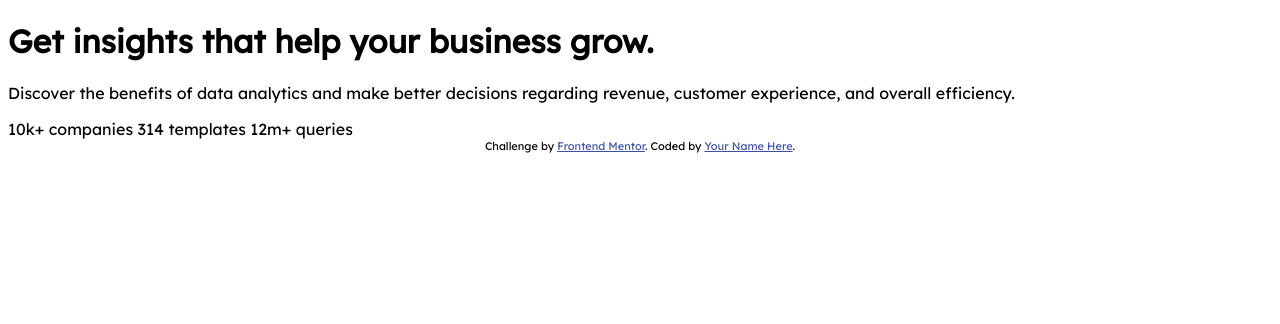
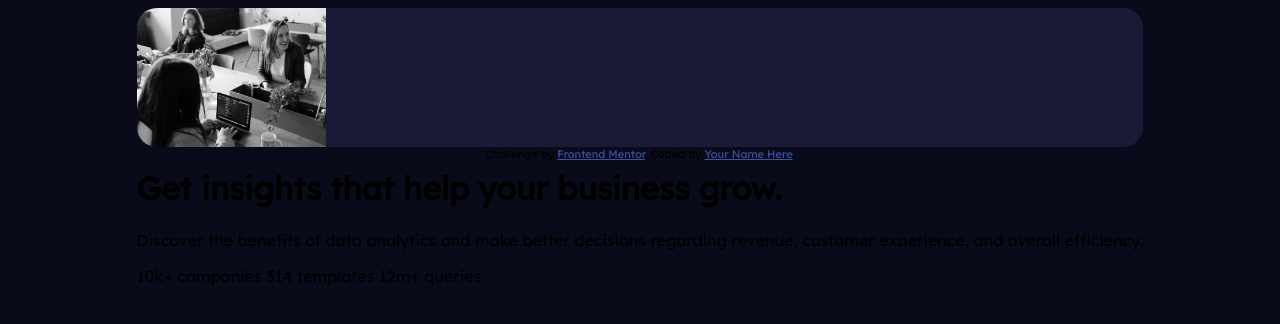
Before and after one commit to Georgecip1/stats, a plain HTML site: page index.html in a window 1280 px wide. Drawn offline with Linux system fonts and the light colour scheme.

Commit message:
Add files via upload

```diff
--- a/app.css
+++ b/app.css
@@ -1,8 +1,26 @@
-body{
-    font-family: 'Inter', sans-serif;
-    font-family: 'Lexend Deca', sans-serif;
-
+body {
+  font-family: "Inter", sans-serif;
+  font-family: "Lexend Deca", sans-serif;
+  display: flex;
+  background-color: hsl(233, 47%, 7%);
+  flex-direction: row;
+  justify-content: center;
 }
-.imagine{
-    background-image: url("./images/image-header-mobile.jpg");
+.container {
+  display: flex;
+  flex-direction: column;
+  justify-content: center;
+  align-items: center;
 }
+.imagine {
+  background-image: url("./images/image-header-mobile.jpg");
+  width: 100%;
+  height: 100%;
+  background-repeat: no-repeat;
+  background-size: contain;
+  border-radius: 20px;
+}
+.card {
+  background-color: hsl(244, 38%, 16%);
+  border-radius: 20px;
+}
--- a/index.html
+++ b/index.html
@@ -29,7 +29,7 @@
 </head>
 
 <body>
-  <div>
+  <div class="container">
     <div class="card">
       <div class="imagine">
       </div>
```
